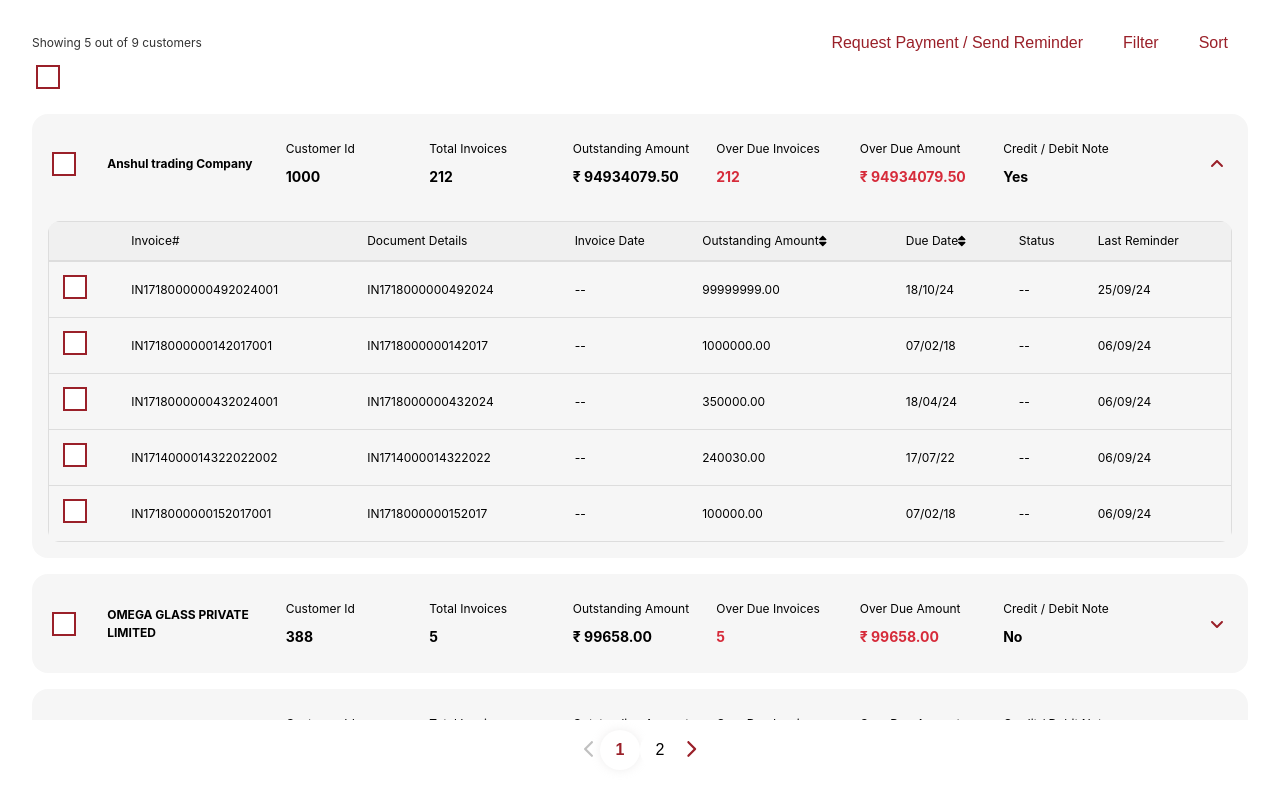
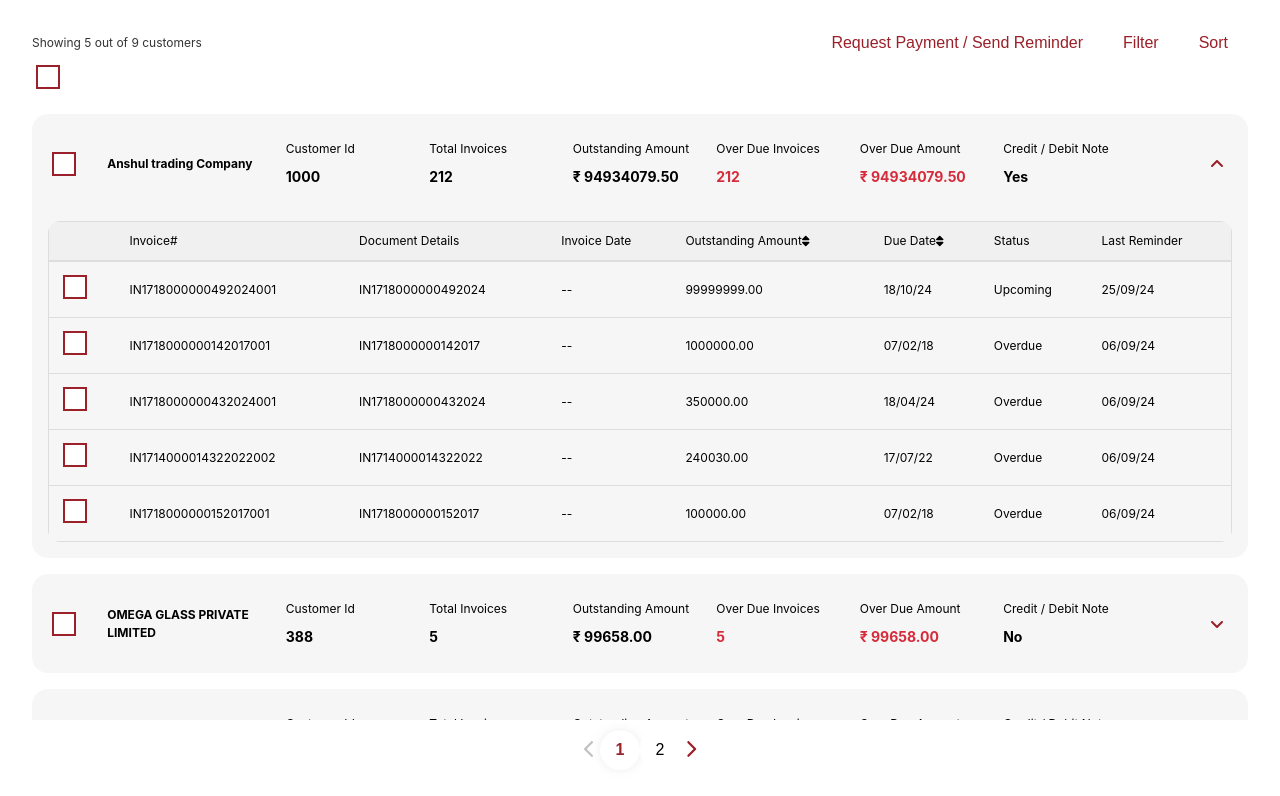
Before and after one commit to rashmi18d/Banking-system-2, a React (Vite) app: page / in a window 1280 px wide. Both pictures are taken after a click on the icon 1217 px from the left and 163 px from the top of the page. Shown: the top 796 px of the page. Built offline with nearby package versions, Linux system fonts and the light colour scheme.

Commit message:
Added upcoming and overdue status

```diff
--- a/src/components/InvoicesModal/index.tsx
+++ b/src/components/InvoicesModal/index.tsx
@@ -5,7 +5,7 @@ import styles from "./invoicesModal.module.scss";
 import { useCustomerInvoiceContext } from "../../context/CustomerInvoiceContext";
 import Button from "../Button";
 import { generateInvoiceData } from "../../constants/invoiceModalDetails"; // Assuming you have this file
-import { getButtonLabel } from "../../utils/invoiceUtils"; // Importing the utility functions
+import { getButtonLabel, isOverdue } from "../../utils/invoiceUtils"; // Importing the utility functions
 
 enum Tab {
   RequestPayment = "requestPayment",
@@ -71,13 +71,13 @@ const InvoicesModal: React.FC<{ isOpen: boolean; onClose: () => void }> = ({
   const handleButtonClick = () => {
     const today = new Date();
 
-    const isOverdue = (dueDate: string): boolean => {
-      const [day, month, year] = dueDate
-        .split("/")
-        .map((value) => parseInt(value, 10));
-      const invoiceDate = new Date(parseInt(`20${year}`, 10), month - 1, day);
-      return invoiceDate < today;
-    };
+    // const isOverdue = (dueDate: string): boolean => {
+    //   const [day, month, year] = dueDate
+    //     .split("/")
+    //     .map((value) => parseInt(value, 10));
+    //   const invoiceDate = new Date(parseInt(`20${year}`, 10), month - 1, day);
+    //   return invoiceDate < today;
+    // };
 
     const updatedCustomerDetails = { ...selectedCustomerDetails };
 
--- a/src/components/TableComponent /index.tsx
+++ b/src/components/TableComponent /index.tsx
@@ -11,6 +11,7 @@ import { sortArray } from "../../utils/sorting";
 import { useCustomerInvoiceContext } from "../../context/CustomerInvoiceContext";
 import { InvoiceType } from "../../types/Invoice";
 import { InvoiceTableHeaders } from "../../constants/invoiceTable";
+import { isOverdue } from "../../utils/invoiceUtils";
 
 interface SelectedCustomerDetails {
   [customerId: string]: InvoiceType[];
@@ -145,9 +146,18 @@ const TableComponent: React.FC<TableComponentProps> = ({ customerDetails }) => {
           {sortedData.map((row) => (
             <tr key={row.invoiceId}>
               {InvoiceTableHeaders.map((column) => {
+                if (column.key === "status") {
+                  return (
+                    <td key={column.key}>
+                      {isOverdue(row.dueDate) ? "Overdue" : "Upcoming"}
+                    </td>
+                  );
+                }
+
                 if (column.key === "checkbox") {
                   return <td key={column.key}>{renderCheckbox(row)}</td>;
                 }
+
                 return (
                   <td key={column.key}>
                     {row[column.key as keyof InvoiceType] || "--"}
--- a/src/pages/Dashboard/index.tsx
+++ b/src/pages/Dashboard/index.tsx
@@ -7,6 +7,7 @@ import Pagination from "../../components/Pagination";
 import InvoicesModal from "../../components/InvoicesModal";
 import { useCustomerInvoiceContext } from "../../context/CustomerInvoiceContext";
 import CheckboxComponent from "../../components/CheckboxComponent";
+import { isOverdue } from "../../utils/invoiceUtils"; // Importing the utility functions
 
 const Dashboard = () => {
   const [isInvoicesModalOpen, setIsInvoicesModalOpen] = useState(false);
--- a/src/utils/invoiceUtils.ts
+++ b/src/utils/invoiceUtils.ts
@@ -8,3 +8,13 @@ export const getButtonLabel = (activeTab: string) => {
       return "";
   }
 };
+
+export const isOverdue = (dueDate: string): boolean => {
+  const today = new Date();
+
+  const [day, month, year] = dueDate
+    .split("/")
+    .map((value) => parseInt(value, 10));
+  const invoiceDate = new Date(parseInt(`20${year}`, 10), month - 1, day);
+  return invoiceDate < today;
+};
```
